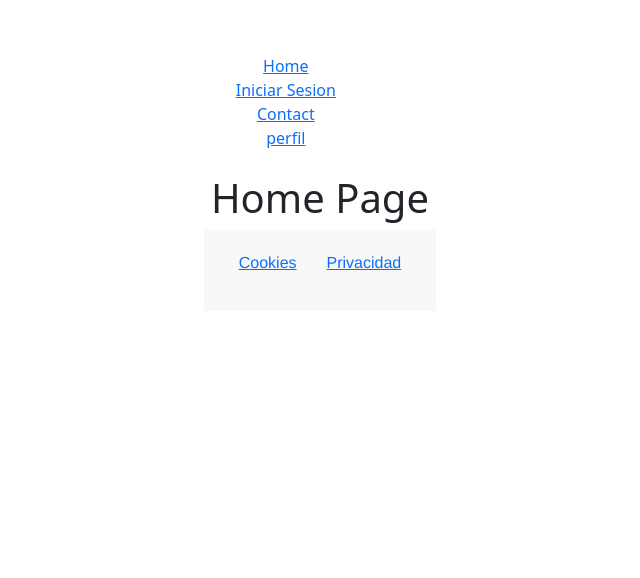
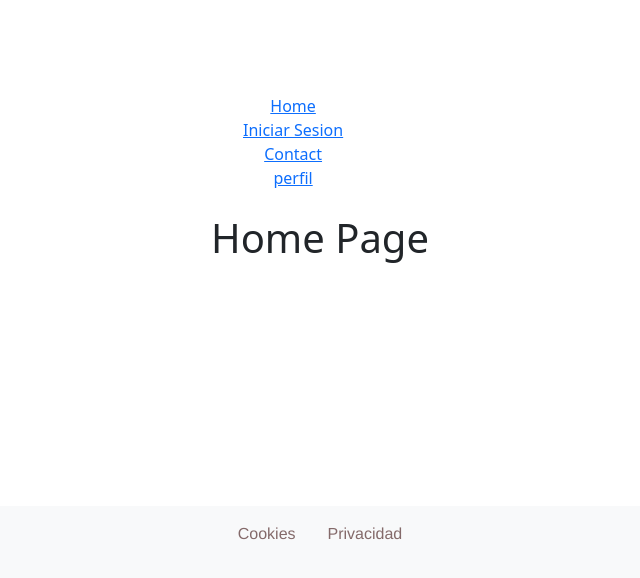
Before and after one commit to rbsnkrs13/Blog-React-Laravel, a React (Vite) app in the folder Front/: page / in a window 1280 px wide. Shown: the part 222-800 px from the top of the page, without its empty margins (320-960 px from the left). Built offline with nearby package versions, Linux system fonts and the light colour scheme.

Commit message:
footer 0.2
footer en posición

```diff
--- a/Front/src/js/components/dev/footer/Footer.css
+++ b/Front/src/js/components/dev/footer/Footer.css
@@ -1,3 +1,17 @@
-.link{
+footer {
+    width: 100%;
+    position: fixed;
+    bottom: 0;
+    left: 0;
     font-family: Helvetica, sans-serif;
-}
+    background-color: #353b3c;
+  }
+
+  footer a {
+    color: #846a6a;
+    text-decoration: none;
+  }
+
+  footer a:hover {
+    text-decoration: underline;
+  }
--- a/Front/src/js/components/dev/footer/Footer.jsx
+++ b/Front/src/js/components/dev/footer/Footer.jsx
@@ -3,13 +3,13 @@ import "./Footer.css";
 
 const Footer = () => {
   return (
-    <footer style={{ padding: '20px', textAlign: 'center', backgroundColor: '#f8f8f8' }}>
-      <ul style={{ listStyle: 'none', padding: 0 }}>
-        <li className="link" style={{ display: 'inline', margin: '0 15px' }}>
-            <Link to="/cookies">Cookies</Link>
+    <footer className="py-3 text-center bg-light">
+      <ul className="list-unstyled d-inline-flex">
+        <li className="mx-3">
+          <Link to="/cookies" className="text-decoration-none">Cookies</Link>
         </li>
-        <li className="link" style={{ display: 'inline', margin: '0 15px' }}>
-            <Link to="/privacidad">Privacidad</Link>
+        <li className="mx-3">
+          <Link to="/privacidad" className="text-decoration-none">Privacidad</Link>
         </li>
       </ul>
     </footer>
```
